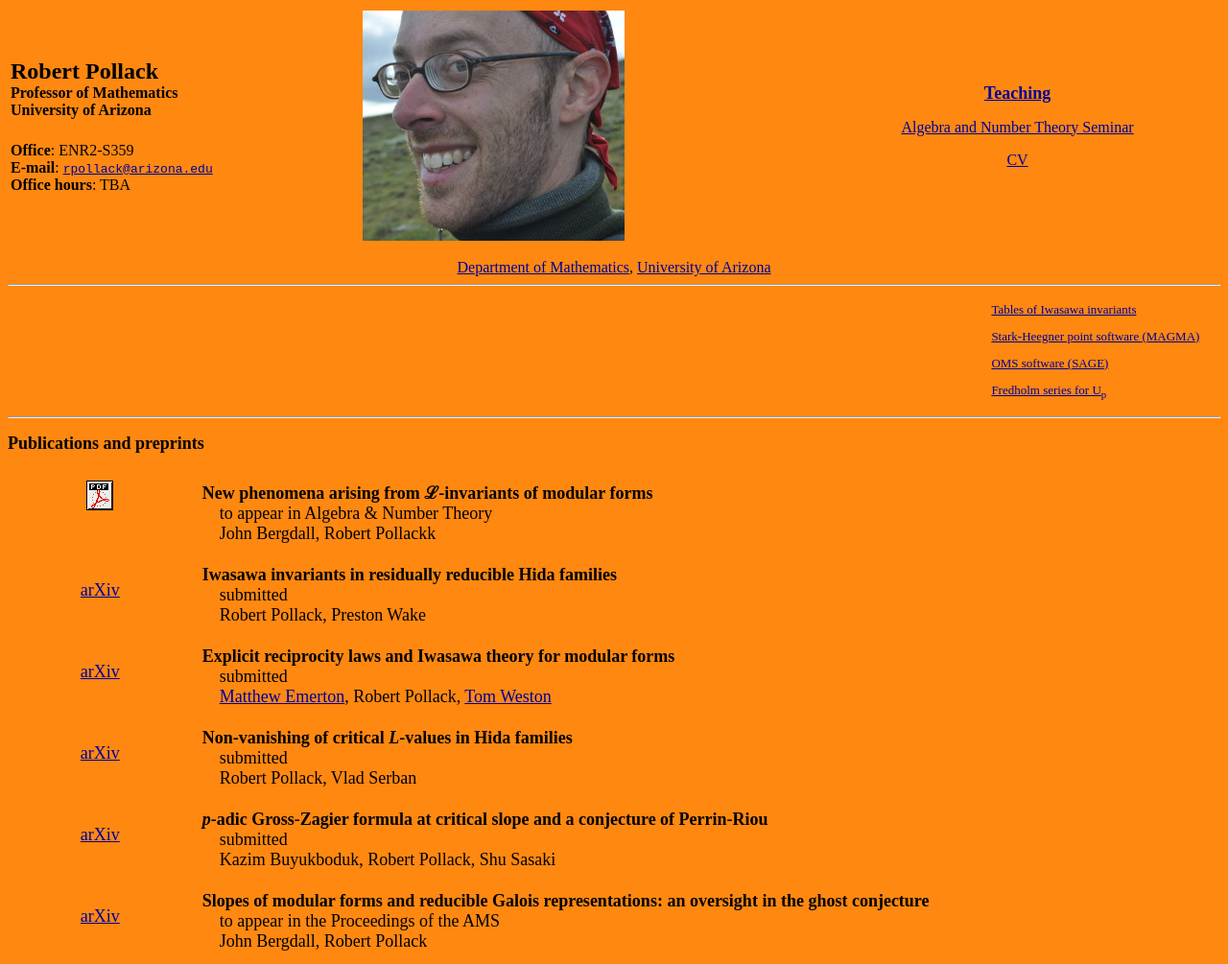
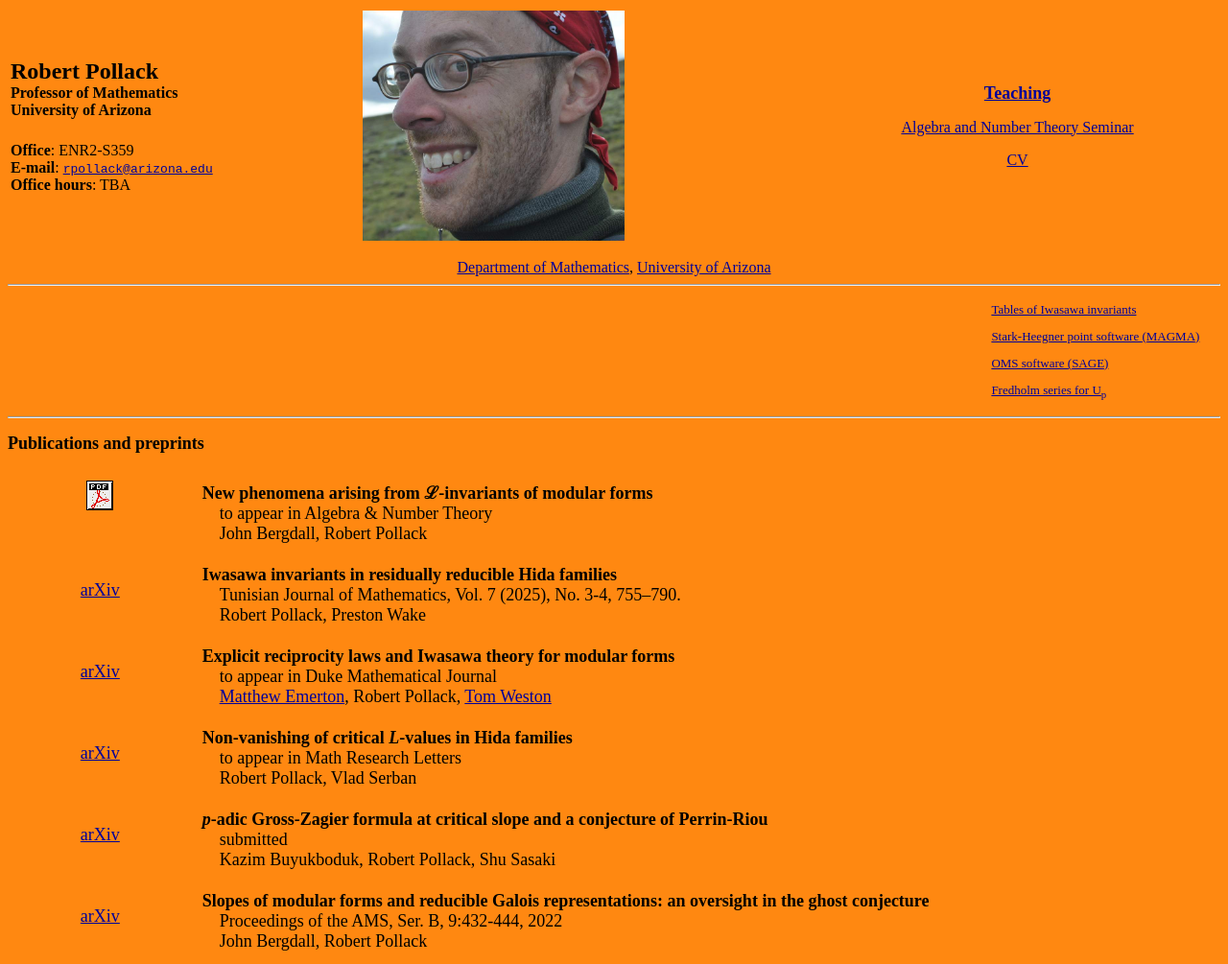
Before and after one commit to rpollack9974/web, a plain HTML site: page index.html in a window 1280 px wide. Shown: the top 1005 px of the page at 96% size. Drawn offline with Linux system fonts and the light colour scheme.

Commit message:
updates papers

```diff
--- a/index.html
+++ b/index.html
@@ -184,7 +184,7 @@ New phenomena arising from &#8466;-invariants of modular forms</b>
 <br>
 &nbsp;&nbsp;&nbsp;
 John Bergdall,
-Robert Pollackk
+Robert Pollack
 </font>
 </td>
 </tr>
@@ -206,7 +206,7 @@ target="_blank"><font size="+1">arXiv</font>
  <b>
 Iwasawa invariants in residually reducible Hida families</b>
 <br>
-&nbsp;&nbsp;&nbsp;&nbsp;submitted
+&nbsp;&nbsp;&nbsp;&nbsp;Tunisian Journal of Mathematics, Vol. 7 (2025), No. 3-4, 755–790.
 <br>
 &nbsp;&nbsp;&nbsp;
 Robert Pollack, Preston Wake
@@ -223,7 +223,7 @@ Robert Pollack, Preston Wake
 <a
 href="https://arxiv.org/abs/2210.02013"
 target="_blank"><font size="+1">arXiv</font>
-<!--<img src="pdf.png" border=0/>--!>
+<!--<img src="pdf.png" border=0/>-->
 </a>
 </font>
 </td>
@@ -231,7 +231,7 @@ target="_blank"><font size="+1">arXiv</font>
 <font size="+1">
  <b> Explicit reciprocity laws and Iwasawa theory for modular forms </b>
 <br>
-&nbsp;&nbsp;&nbsp;&nbsp;submitted
+&nbsp;&nbsp;&nbsp;&nbsp;to appear in Duke Mathematical Journal
 <br>
 &nbsp;&nbsp;&nbsp;
 <a href="http://www.math.uchicago.edu/~emerton/"> Matthew
@@ -248,7 +248,7 @@ Emerton</a>, Robert Pollack,
 <a
 href="https://arxiv.org/abs/2208.02769"
 target="_blank"><font size="+1">arXiv</font>
-<!--<img src="pdf.png" border=0/>--!>
+<!--<img src="pdf.png" border=0/>-->
 </a>
 </font>
 </td>
@@ -259,7 +259,7 @@ target="_blank"><font size="+1">arXiv</font>
 Non-vanishing of critical <i>L</i>-values in Hida families
 </b>
 <br>
-&nbsp;&nbsp;&nbsp;&nbsp;submitted
+&nbsp;&nbsp;&nbsp;&nbsp;to appear in Math Research Letters
 <br>
 &nbsp;&nbsp;&nbsp;
 Robert Pollack, Vlad Serban
@@ -274,7 +274,7 @@ Robert Pollack, Vlad Serban
 <a
 href="https://arxiv.org/abs/1811.08216"
 target="_blank"><font size="+1">arXiv</font>
-<!--<img src="pdf.png" border=0/>--!>
+<!--<img src="pdf.png" border=0/>-->
 </a>
 </font>
 </td>
@@ -301,7 +301,7 @@ Kazim Buyukboduk, Robert Pollack, Shu Sasaki
 <a
 href="https://arxiv.org/abs/2110.07973"
 target="_blank"><font size="+1">arXiv</font>
-<!--<img src="pdf.png" border=0/>--!>
+<!--<img src="pdf.png" border=0/>-->
 </a>
 </font>
 </td>
@@ -312,7 +312,7 @@ target="_blank"><font size="+1">arXiv</font>
 Slopes of modular forms and reducible Galois representations: an oversight in the ghost conjecture
 </b>
 <br>
-&nbsp;&nbsp;&nbsp;&nbsp;to appear in the Proceedings of the AMS
+&nbsp;&nbsp;&nbsp;&nbsp;Proceedings of the AMS, Ser. B, 9:432-444, 2022
 <br>
 &nbsp;&nbsp;&nbsp;
 John Bergdall, Robert Pollack
```
